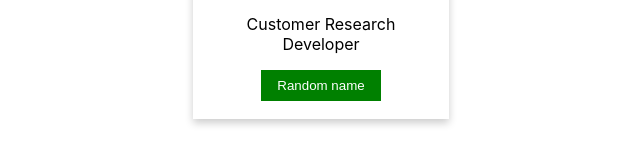
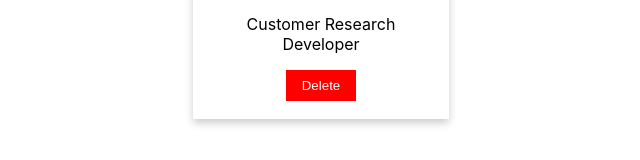
Before and after one commit to LuisGhz/react-4h-course, a React (Create React App) app: page / in a window 1280 px wide. Shown: the part 278-438 px from the top of the page, without its empty margins (319-959 px from the left). Built offline with nearby package versions, Linux system fonts and the light colour scheme.

Commit message:
Set button red class

```diff
--- a/src/card/index.js
+++ b/src/card/index.js
@@ -7,7 +7,7 @@ export const Card = props => {
       <div className="container">
         <h4><b>{ props.name }</b></h4>
         <p>{ props.title }</p>
-        <p className="center-text"><button className="button" >Random name</button></p>
+        <p className="center-text"><button className="button button-red" >Delete</button></p>
         <div>{ props.children }</div>
       </div>
     </div>
```
